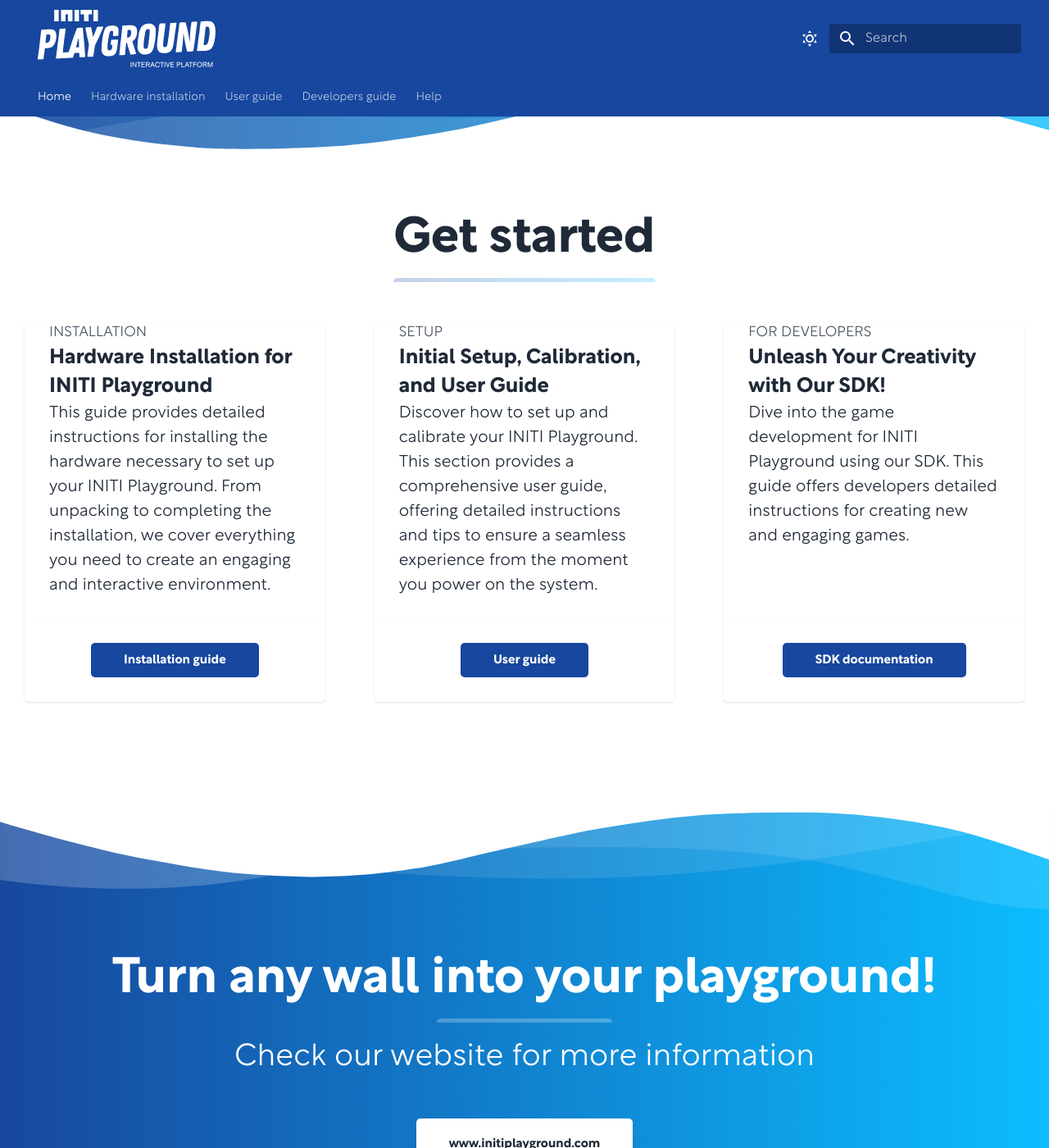
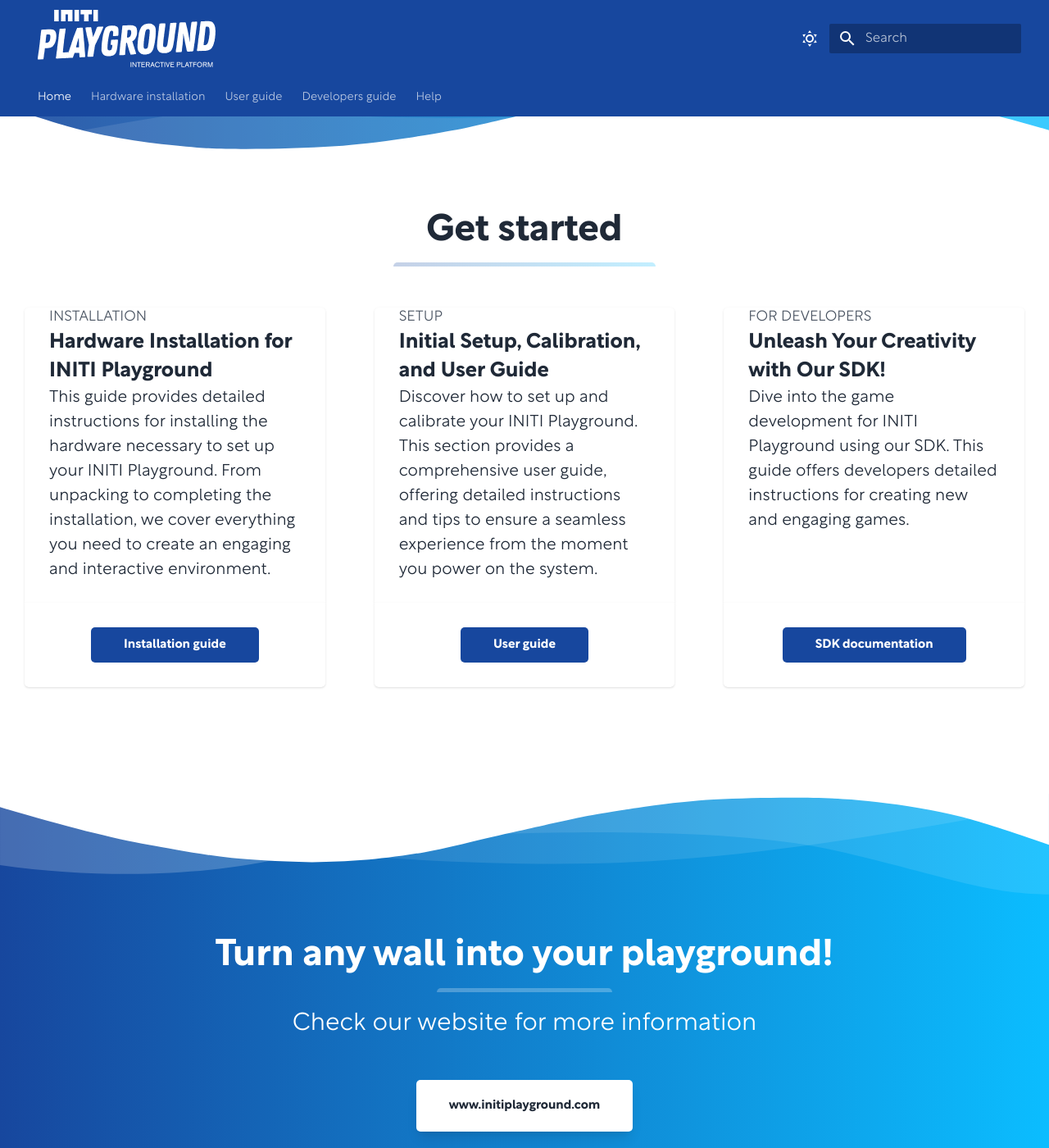
Before and after one commit to INITI-Playground/initi-playground-docs, an MkDocs documentation site: the page built from docs/index.md, in a window 1280 px wide and 1400 px high, scrolled down 284 px. Shown: the whole window at 82% size. Built offline with MkDocs 1.6.1 and Material for MkDocs 9.7.7, drawn with Linux system fonts in a browser that asks for light colours; some web fonts are replaced.

Commit message:
smaller text on homepage

```diff
--- a/docs/stylesheets/output.css
+++ b/docs/stylesheets/output.css
@@ -2169,19 +2169,14 @@
   vertical-align: super;
 }
 
-.text-3xl {
-  font-size: 1.875rem;
-  line-height: 2.25rem;
+.text-2xl {
+  font-size: 1.5rem;
+  line-height: 2rem;
 }
 
 .text-4xl {
   font-size: 2.25rem;
   line-height: 2.5rem;
-}
-
-.text-5xl {
-  font-size: 3rem;
-  line-height: 1;
 }
 
 .text-base {
--- a/overrides/home.html
+++ b/overrides/home.html
@@ -57,7 +57,7 @@
 
   <section class="bg-white py-8">
     <div class="container mx-auto flex flex-wrap pt-4 pb-12">
-      <h2 class="w-full my-2 text-5xl font-bold leading-tight text-center text-gray-800">
+      <h2 class="w-full my-2 text-4xl font-bold leading-tight text-center text-gray-800">
         Get started
       </h2>
       <div class="w-full mb-4">
@@ -161,13 +161,13 @@
     </g>
   </svg>
   <section class="container mx-auto text-center py-6">
-    <h2 class="w-full my-2 text-5xl font-bold leading-tight text-center text-white">
+    <h2 class="w-full my-2 text-4xl font-bold leading-tight text-center text-white">
         Turn any wall into your playground!
     </h2>
     <div class="w-full mb-4">
       <div class="h-1 mx-auto bg-white w-1/6 opacity-25 my-0 py-0 rounded-t"></div>
     </div>
-    <h3 class="my-4 text-3xl leading-tight">
+    <h3 class="my-4 text-2xl leading-tight">
       Check our website for more information
     </h3>
     <a href="https://initiplayground.com" >
```
